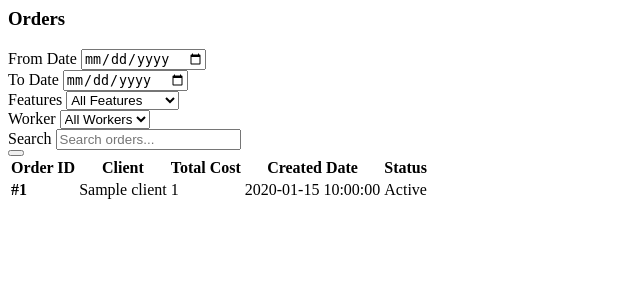
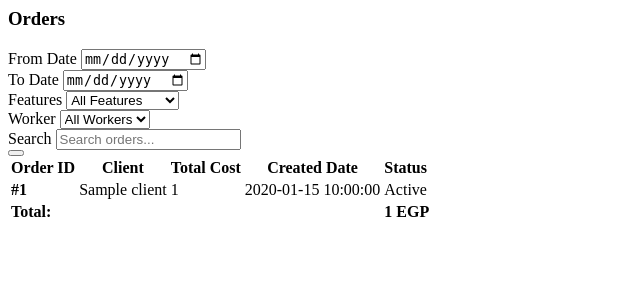
Before and after one commit to JoethonDev/order-managments, a Django app: template templates/orders/orders_table.html in a window 1280 px wide. Shown: the top 300 px of the page, without its empty margins (0-640 px from the left). Run offline with Django 3.2, Linux system fonts and the light colour scheme; tables that the repository leaves empty hold one stand-in row (values such as "Sample post"); the template is opened without the code that fills it: values that come from a table or form of the project are taken from there, most other values are stand-ins (such as "Sample title", 1, 10 or a date in 2020).

Commit message:
add total cost for all orders

```diff
--- a/orders/views.py
+++ b/orders/views.py
@@ -320,6 +320,7 @@ def order_table(request, state):
         prev_url = f"{base_url}?{query_params.urlencode()}" if has_previous else None
 
         orders = [order.serialize() for order in current_page.object_list]
+        total_cost = round(sum([order['total_cost'] for order in orders]), 2)
 
         return render(request, "orders/orders_table.html", {
             "base_url" : base_url,
@@ -328,6 +329,7 @@ def order_table(request, state):
             "previous_url" : prev_url,
             "state" : state,
             "state_title" : _(state.capitalize()),
+            "total_cost" : total_cost,
             "orders" : [order.serialize() for order in current_page.object_list],
             "num_pages" : current_page.paginator.num_pages,
             "has_previous" : has_previous,
--- a/printer/urls.py
+++ b/printer/urls.py
@@ -26,6 +26,7 @@ urlpatterns = [
 
 urlpatterns += i18n_patterns(
     path('admin/', admin.site.urls),
+    path('accounts/', include('django.contrib.auth.urls')),
     path("", include('orders.urls')),
     # other app urls
 )
--- a/templates/orders/orders_table.html
+++ b/templates/orders/orders_table.html
@@ -118,6 +118,10 @@
                     </td>
                 </tr>
             {% endfor %}
+            <tr class="table-info border-top border-2">
+                <td colspan="4" class="text-start"><strong>{% translate "Total:" %}</strong></td>
+                <td colspan="2"><strong>{{ total_cost }} EGP</strong></td>
+            </tr>
         </tbody>
     </table>
 </div>
```
Also changed, not shown: locale/ar/LC_MESSAGES/django.po, locale/en/LC_MESSAGES/django.po, 1 other file.
